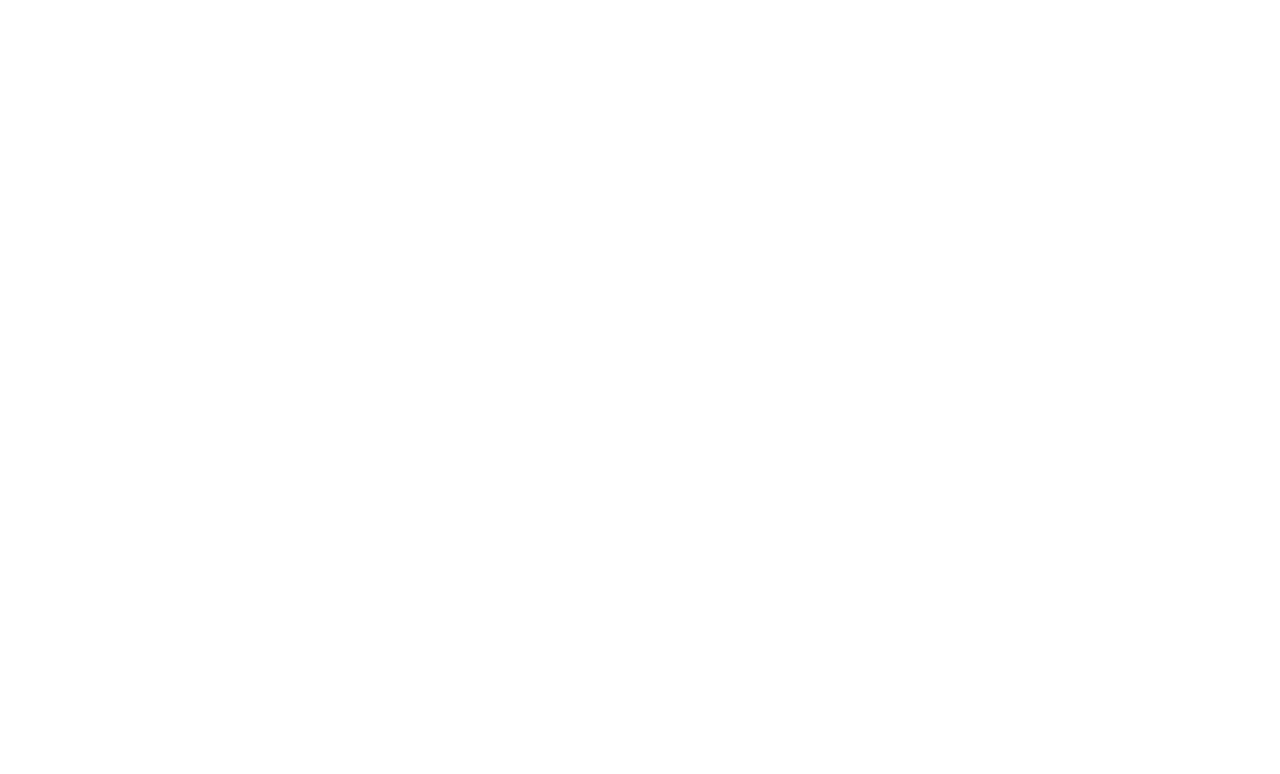
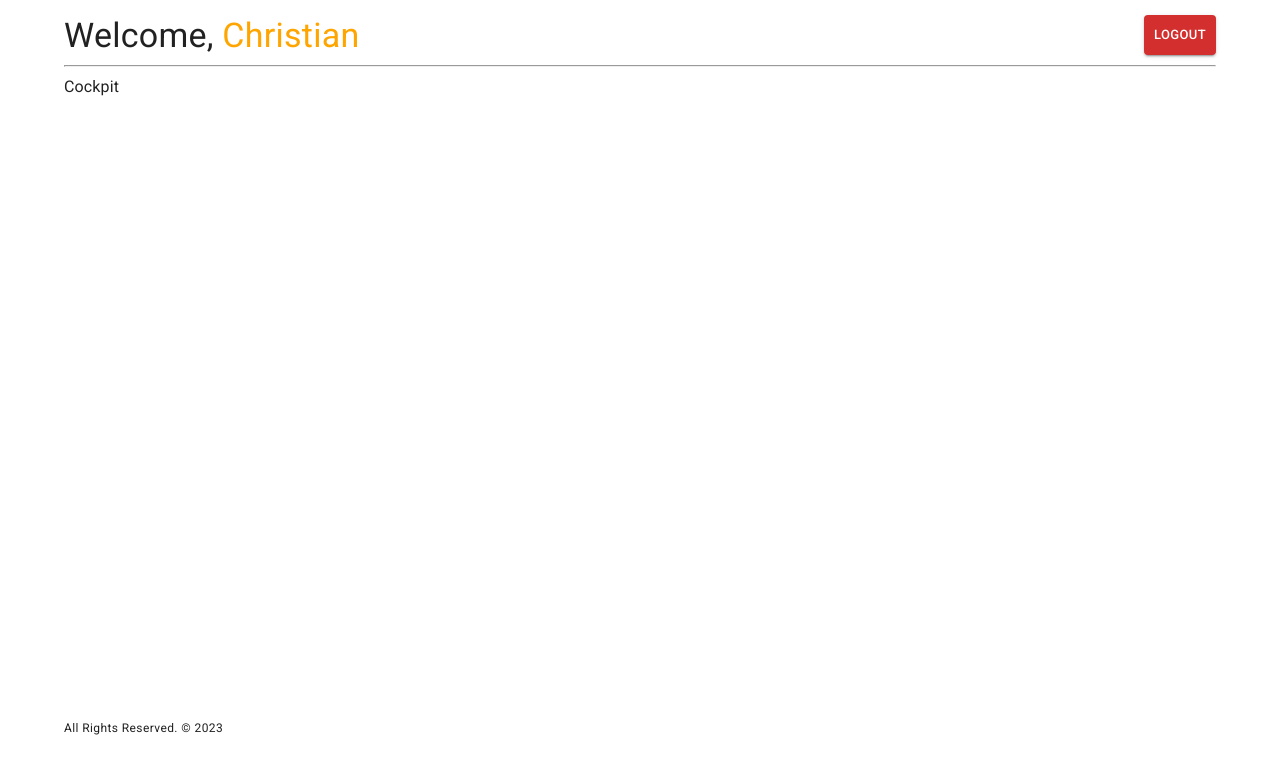
Before and after one commit to chrisAlide3/mern-pinvent-app, a React (Create React App) app in the folder frontend/: page /cockpit in a window 1280 px wide. Before the commit this address had no page. Shown: the top 774 px of the page. Built offline with nearby package versions, Linux system fonts and the light colour scheme.

Commit message:
Designed Layout and Basic Dashboard

```diff
--- a/frontend/src/App.js
+++ b/frontend/src/App.js
@@ -6,6 +6,7 @@
 import Login from "./pages/auth/Login";
 import Forgot from "./pages/auth/Forgot";
 import Reset from "./pages/auth/Reset";
+import Dashboard from "./pages/dashboard/Dashboard";
 
 function App() {
   return (
@@ -18,6 +19,7 @@
             <Route path="/login" element={<Login />} />
             <Route path="/forgot" element={<Forgot />} />
             <Route path="/resetpassword/:resetToken" element={<Reset />} />
+            <Route path="/cockpit" element={<Dashboard />} />
           </Routes>
         </BrowserRouter>
       </Container>
--- /dev/null
+++ b/frontend/src/components/footer/Footer.js
@@ -0,0 +1,15 @@
+import React from "react";
+import Typography from "@mui/material/Typography";
+import Box from "@mui/material/Box";
+
+const Footer = () => {
+  return (
+    <Box sx={{ alignContent: "center" }}>
+      <Typography variant="caption">
+        All Rights Reserved. &copy; 2023
+      </Typography>
+    </Box>
+  );
+};
+
+export default Footer;
--- /dev/null
+++ b/frontend/src/components/header/Header.js
@@ -0,0 +1,45 @@
+import React from "react";
+import Typography from "@mui/material/Typography";
+import Box from "@mui/material/Box";
+import axios from "axios";
+import Button from "@mui/material/Button";
+
+const Header = () => {
+  const getUserName = async () => {
+    try {
+      const user = await axios.get("http:localhost:5000/profile");
+      return user.name;
+    } catch (error) {
+      console.log(error);
+    }
+  };
+
+  return (
+    <>
+      <Box
+        sx={{
+          display: "flex",
+          justifyContent: "space-between",
+          marginTop: "15px",
+        }}
+      >
+        <Typography variant="h4">
+          <span>Welcome, </span>
+          {/* <span style={{ color: "orange" }}>{getUserName}</span> */}
+          <span style={{ color: "orange" }}>Christian</span>
+        </Typography>
+        <Button
+          variant="contained"
+          color="error"
+          size="small"
+          sx={{ maxHeight: "40px" }}
+        >
+          Logout
+        </Button>
+      </Box>
+      <hr />
+    </>
+  );
+};
+
+export default Header;
--- /dev/null
+++ b/frontend/src/components/layout/Layout.js
@@ -0,0 +1,15 @@
+import React from "react";
+import Header from "../header/Header";
+import Footer from "../footer/Footer";
+
+const Layout = ({ children }) => {
+  return (
+    <>
+      <Header />
+      <div style={{ minHeight: "80vh" }}>{children}</div>
+      <Footer />
+    </>
+  );
+};
+
+export default Layout;
--- a/frontend/src/pages/Home/Home.js
+++ b/frontend/src/pages/Home/Home.js
@@ -56,9 +56,9 @@
               variant="text"
               color="inherit"
               component={Link}
-              to="/dashboard"
+              to="/cockpit"
             >
-              Dashboard
+              Cockpit
             </Button>
           </Box>
         </Toolbar>
--- /dev/null
+++ b/frontend/src/pages/dashboard/Dashboard.js
@@ -0,0 +1,12 @@
+import React from "react";
+import Layout from "../../components/layout/Layout";
+
+const Cockpit = () => {
+  return (
+    <Layout>
+      <div>Cockpit</div>
+    </Layout>
+  );
+};
+
+export default Cockpit;
```
